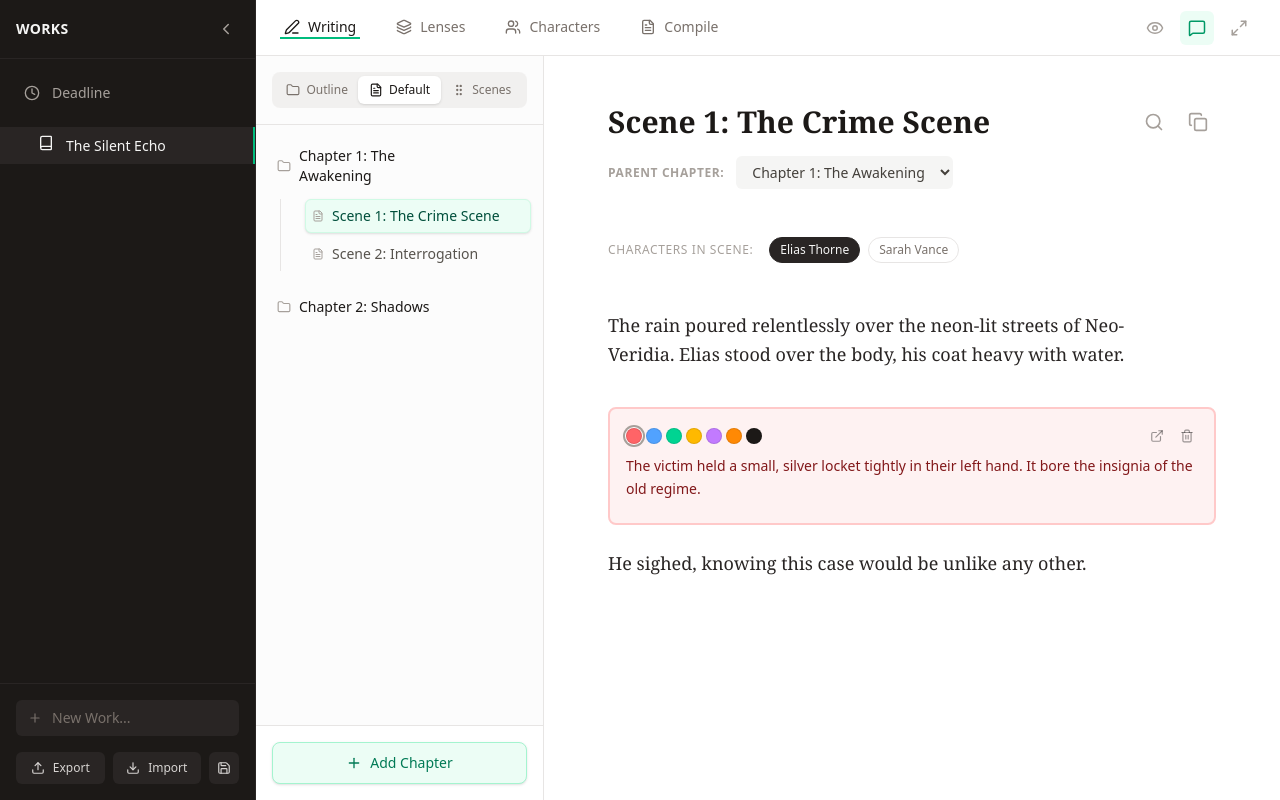
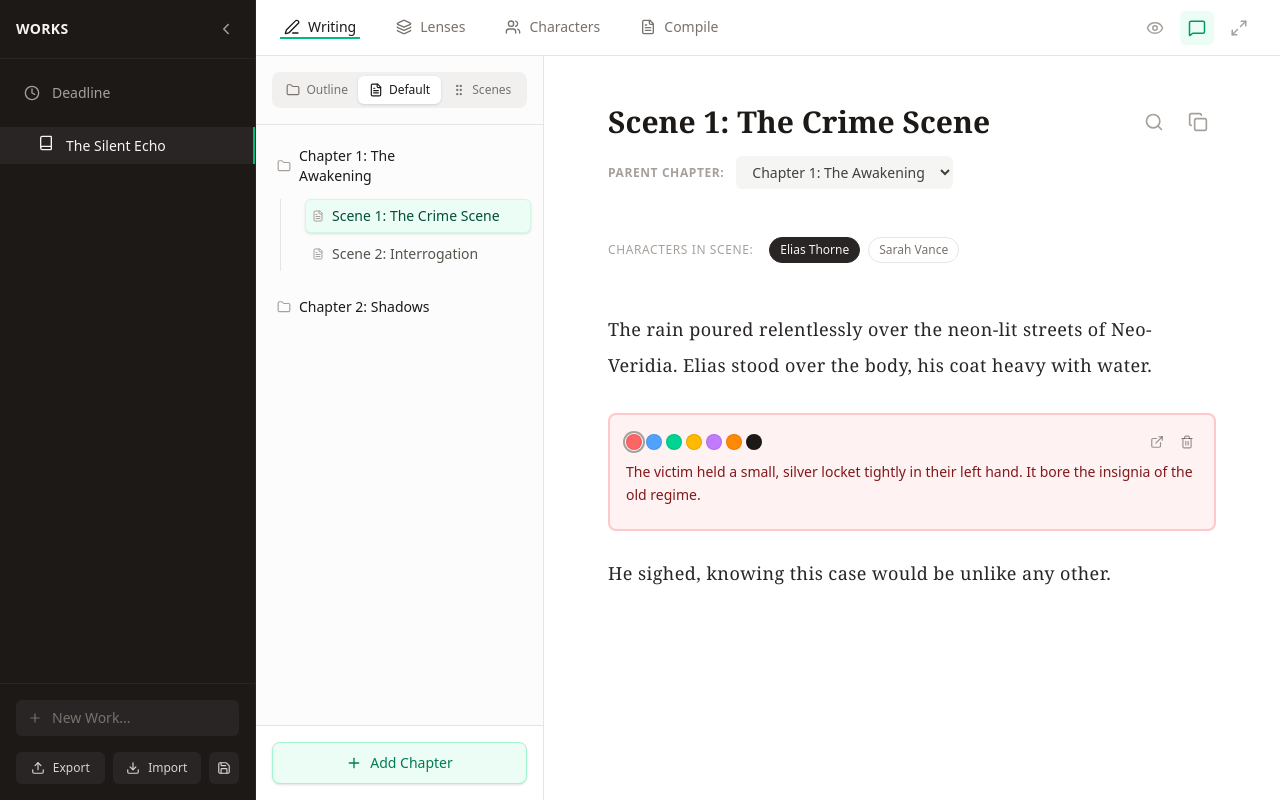
Before and after one commit to LouisAnnGemini/lenswriter, a React (Vite) app: page / in a window 1280 px wide. Built offline with nearby package versions, Linux system fonts and the light colour scheme.

Commit message:
feat: Improve text styling for lens blocks
Adjust font and line spacing for non-disguised lens blocks to improve readability and visual presentation. This change enhances the user experience when interacting with lens content.

```diff
--- a/src/components/EditorPanel.tsx
+++ b/src/components/EditorPanel.tsx
@@ -582,7 +582,7 @@ export function EditorPanel() {
                         placeholder={block.type === 'lens' ? (block.color === 'black' ? "Hidden content..." : "Enter lens content...") : "Start writing..."}
                         className={cn(
                           "w-full outline-none bg-transparent p-0",
-                          state.disguiseMode ? "font-mono text-base leading-snug text-black" : (block.type === 'lens' ? "text-sm font-medium leading-relaxed" : "text-lg leading-relaxed text-stone-800 font-serif"),
+                          state.disguiseMode ? "font-mono text-base leading-snug text-black" : (block.type === 'lens' ? "text-sm font-medium leading-relaxed" : "text-lg leading-loose tracking-wide text-stone-800 font-serif"),
                           block.type === 'lens' && block.color === 'black' && !state.disguiseMode ? "text-transparent focus:text-stone-100 placeholder:text-stone-700 focus:placeholder:text-stone-500 selection:bg-stone-700 selection:text-stone-100" : ""
                         )}
                       />
```
